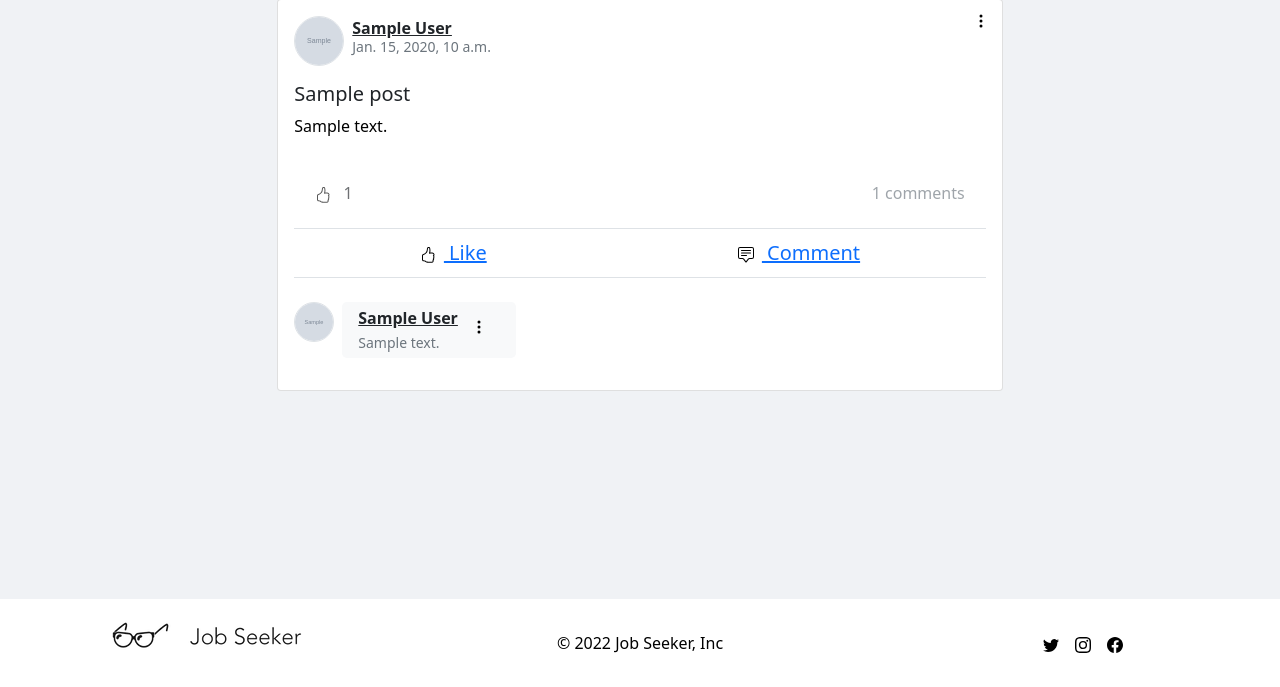
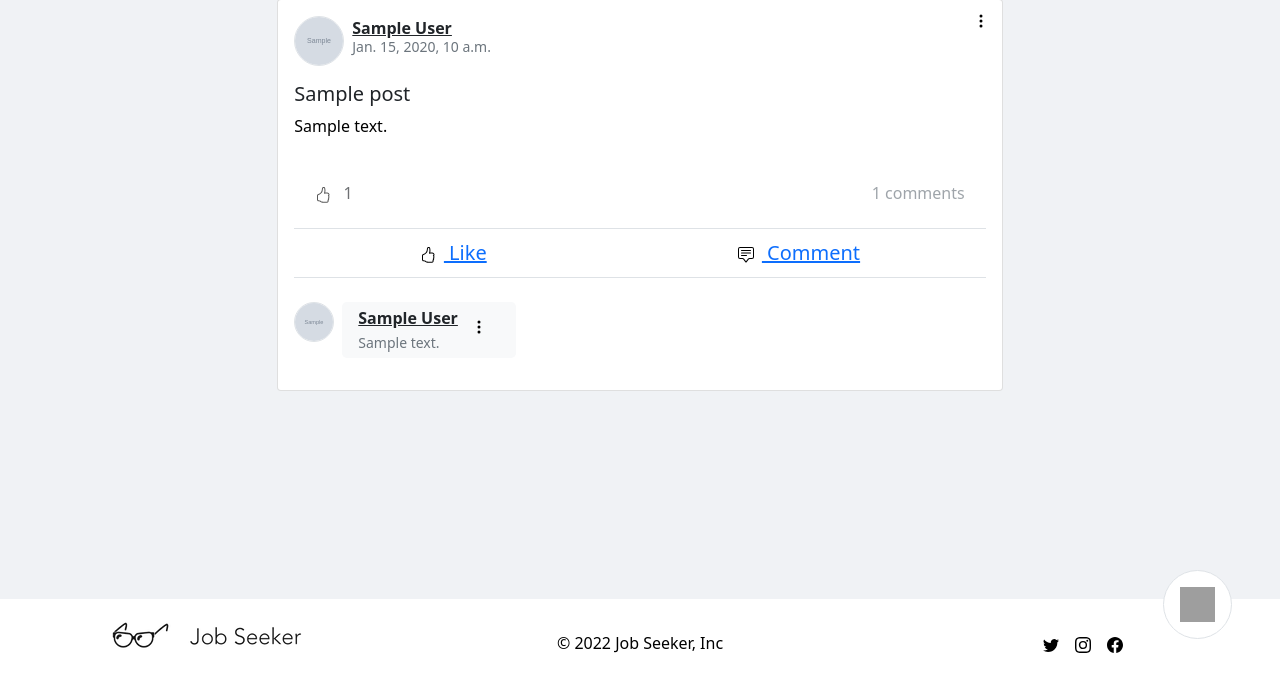
Before and after one commit to redhat-beyond/JobSeeker, a Django app: template feed/templates/feed/feed.html in a window 1280 px wide. Shown: the part 113-800 px from the top of the page. Run offline with Django 4.2, Linux system fonts and the light colour scheme; the template is opened without the code that fills it: most values are stand-ins (such as "Sample title", 1, 10 or a date in 2020); grey boxes marked "Sample" are stand-in pictures; some libraries are stand-ins or nearby versions; grey boxes are pictures that could not be loaded.

Commit message:
Added create new post button

```diff
--- a/feed/templates/feed/feed.html
+++ b/feed/templates/feed/feed.html
@@ -1,4 +1,5 @@
 {% extends "jobseeker/base_template.html" %}
+{% load static %}
 {% block content %}
 
     <div class="pt-5">
@@ -7,4 +8,12 @@
         {% endfor %}
     </div>
 
+    <div class="position-fixed bottom-0 end-0 mb-5 me-5">
+        <form action="{% url 'post-create' %}">
+            <button type="submit" class="btn btn-circle border rounded-circle p-3" style="background-color: white;">
+                <img style="height: 35px; width: 35px;" src="{% static 'jobseeker/icons/pencil.svg' %}">
+            </button>
+        </form>
+    </div>
+
 {% endblock content %}
```
